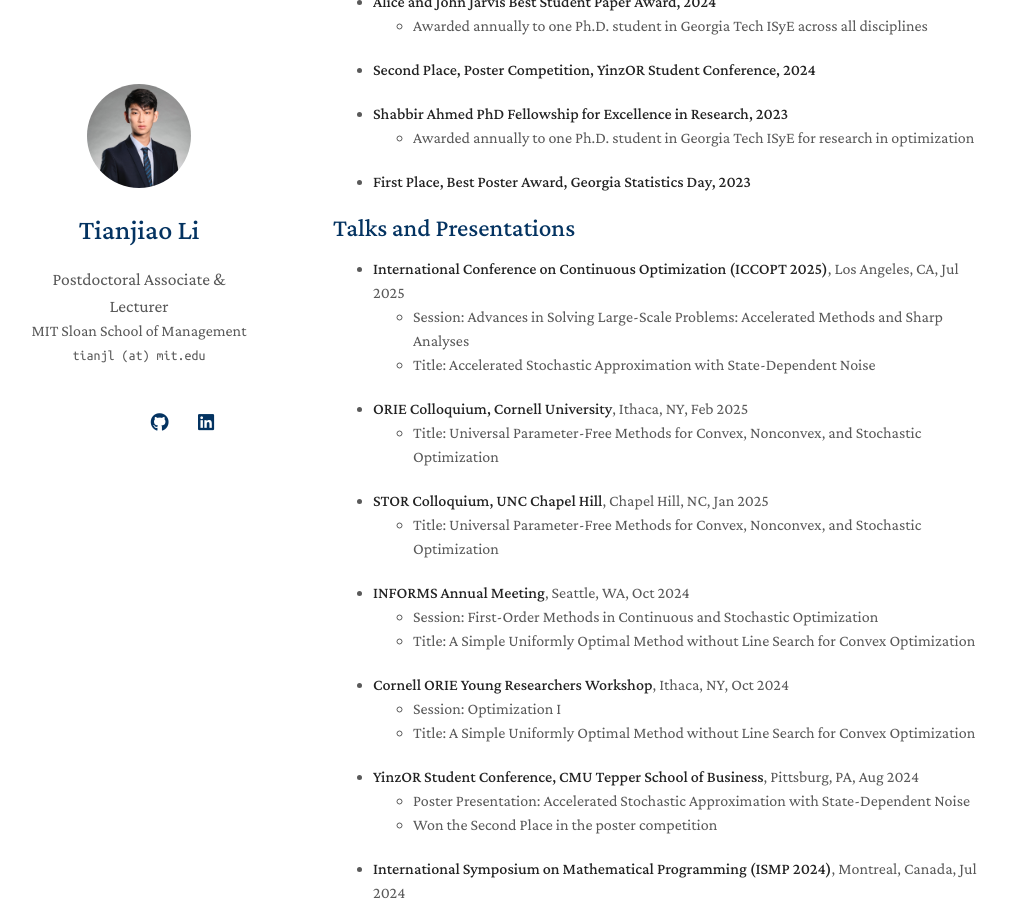
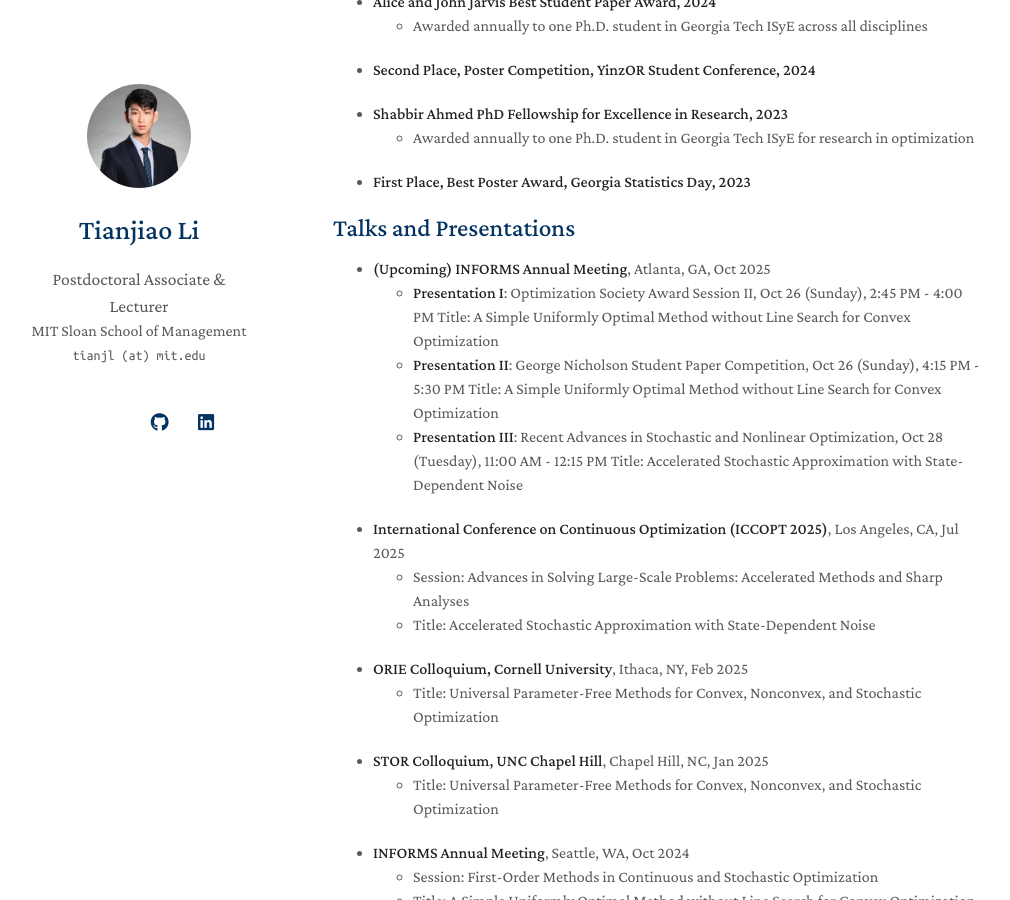
Before and after one commit to tli432/tli432.github.io, a Jekyll site: the page built from index.md, in a window 1280 px wide and 900 px high, scrolled down 2764 px. Shown: the whole window, without its empty margins (137-1147 px from the left). Built offline with Jekyll 4.4.1, drawn with Linux system fonts in a browser that asks for light colours; nearby versions of some CDN libraries; a style sheet for code colours, icons or effects is not loaded; our own code applies the rules of GitHub Pages for plain Markdown files.

Commit message:
update presentations and cv

```diff
--- a/index.md
+++ b/index.md
@@ -69,6 +69,14 @@ I am particularly interested in
 
 ## Talks and Presentations
 
+- **(Upcoming) INFORMS Annual Meeting**, Atlanta, GA, Oct 2025
+  - **Presentation I**: Optimization Society Award Session II, Oct 26 (Sunday), 2:45 PM - 4:00 PM
+  Title: A Simple Uniformly Optimal Method without Line Search for Convex Optimization
+  - **Presentation II**: George Nicholson Student Paper Competition, Oct 26 (Sunday), 4:15 PM - 5:30 PM
+  Title: A Simple Uniformly Optimal Method without Line Search for Convex Optimization
+  - **Presentation III**: Recent Advances in Stochastic and Nonlinear Optimization, Oct 28 (Tuesday), 11:00 AM - 12:15 PM
+  Title: Accelerated Stochastic Approximation with State-Dependent Noise
+
 - **International Conference on Continuous Optimization (ICCOPT 2025)**, Los Angeles, CA, Jul 2025
   - Session: Advances in Solving Large-Scale Problems: Accelerated Methods and Sharp Analyses
   - Title: Accelerated Stochastic Approximation with State-Dependent Noise
```
Also changed, not shown: 2 other files.
